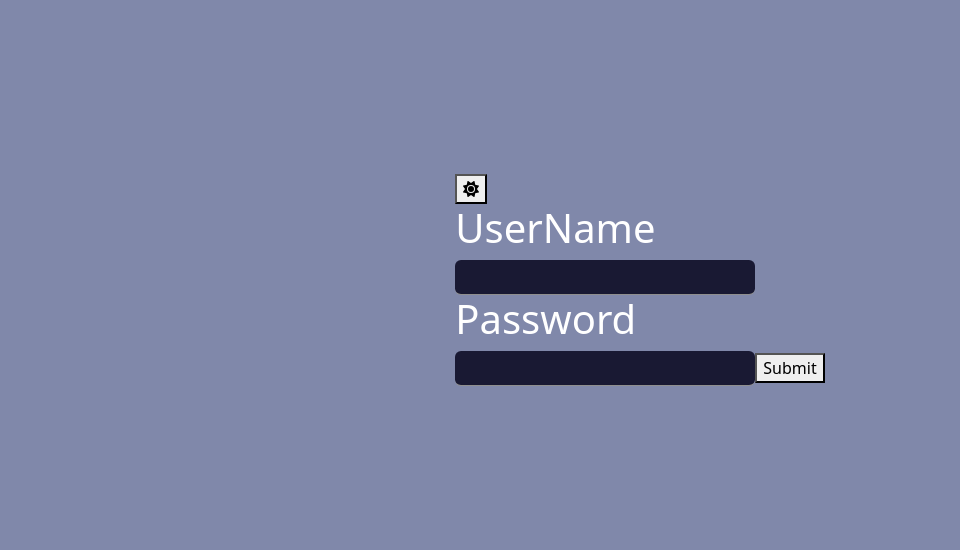
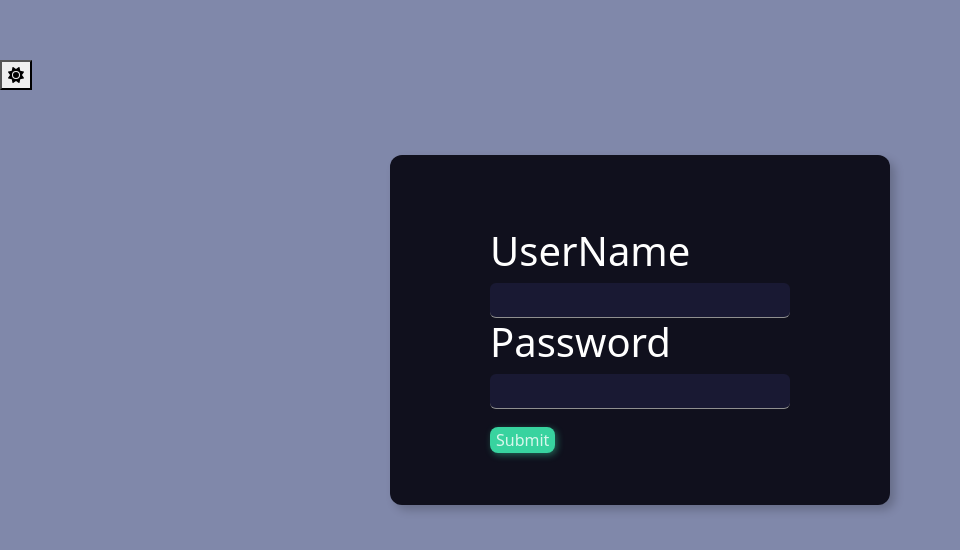
Before and after one commit to Cansinyrkl/todo-app, a React (Create React App) app: page / in a window 1280 px wide. Shown: the part 120-670 px from the top of the page, without its empty margins (0-960 px from the left). Built offline with nearby package versions, Linux system fonts and the light colour scheme.

Commit message:
theme and class name added

```diff
--- a/src/components/login/Login.js
+++ b/src/components/login/Login.js
@@ -2,13 +2,16 @@ import React, { useContext } from "react";
 import { UserListContext } from "../../store/context/useUserContext";
 import { Formik } from "formik";
 import { useNavigate } from "react-router-dom";
+import "../.././App.css";
 
 const Login = () => {
   const { users } = useContext(UserListContext);
   const navigate = useNavigate();
 
   return (
-    <div>
+    <div class="flex-container">
+      <div class="content-container">
+        <div class="form-container">
           <Formik
             initialValues={{ username: "", password: "" }}
             validate={(values) => {
@@ -32,7 +35,10 @@ const Login = () => {
               );
               if (checkUser) {
                 navigate("/todo");
-            sessionStorage.setItem("userInfo", JSON.stringify(checkUser.id));
+                sessionStorage.setItem(
+                  "userInfo",
+                  JSON.stringify(checkUser.id)
+                );
               }
             }}
           >
@@ -66,12 +72,16 @@ const Login = () => {
                     value={values.password}
                   />
                   {errors.password && touched.password && errors.password}
-              <button type="submit">Submit</button>
+                  <button type="submit" class="submit-btn">
+                    Submit
+                  </button>
                 </form>
               </div>
             )}
           </Formik>
         </div>
+      </div>
+    </div>
   );
 };
 
--- a/src/theme/Theme.js
+++ b/src/theme/Theme.js
@@ -34,14 +34,12 @@ const Theme = () => {
   };
 
   return (
-    <>
     <button
       className={theme === "dark" ? clickedClass : ""}
       onClick={(e) => switchTheme(e)}
     >
       <FontAwesomeIcon icon={faSun} />
     </button>
-    </>
   );
 };
 
```
Lines whose indentation alone changed are shown as unchanged.
